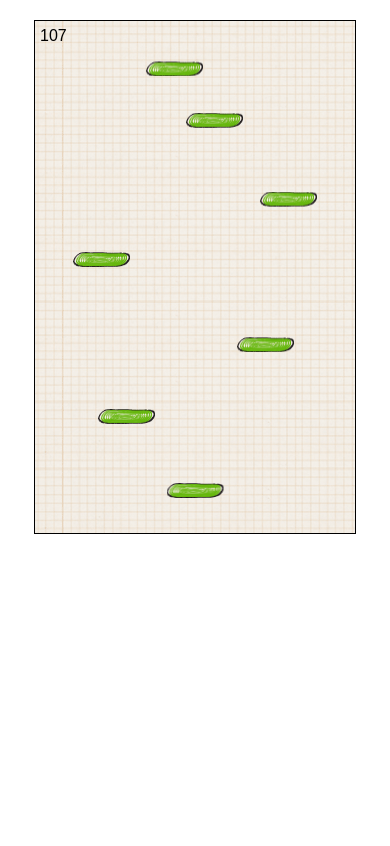
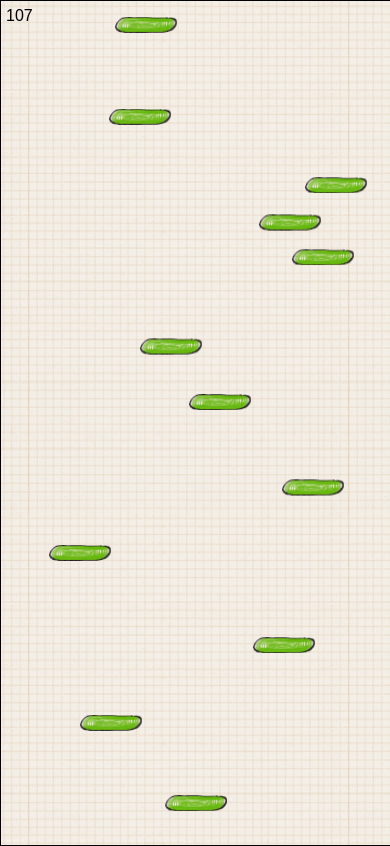
Before and after one commit to suprim-shrestha/Doodle-Jump, a plain HTML site: page index.html in a window 390 px wide. Drawn offline with Linux system fonts and the light colour scheme.

Commit message:
Introduce scale for responsive design

```diff
--- a/index.html
+++ b/index.html
@@ -7,7 +7,7 @@
     <link rel="stylesheet" href="styles/style.css" />
   </head>
   <body>
-    <canvas class="canvas" id="canvas" width="320px" height="512px"></canvas>
+    <canvas class="canvas" id="canvas"></canvas>
     <script src="scripts/util.js"></script>
     <script src="scripts/constants.js"></script>
     <script src="scripts/input.js"></script>
--- a/scripts/Doodler.js
+++ b/scripts/Doodler.js
@@ -13,13 +13,14 @@ class Doodler {
    * @param {number} width
    * @param {number} height
    */
-  constructor(x, y, width, height) {
+  constructor(x, y, width, height, jumpHeight) {
     this.x = x;
     this.y = y;
     this.width = width;
     this.height = height;
+    this.jumpHeight = jumpHeight;
     this.vx = 0;
-    this.vy = -JUMP_HEIGHT;
+    this.vy = -this.jumpHeight;
   }
 
   /**
@@ -37,8 +38,8 @@ class Doodler {
       image.height,
       this.x,
       this.y,
-      image.width,
-      image.height
+      this.width,
+      this.height
     );
 
     this.move();
@@ -81,7 +82,7 @@ class Doodler {
   }
 
   applyGravity() {
-    this.vy += GRAVITY;
+    this.vy += gravity;
     this.y += this.vy;
   }
 
@@ -92,7 +93,7 @@ class Doodler {
    */
   checkPlatformCollision(platform) {
     if (detectPlatformCollision(this, platform) && this.vy > 0) {
-      this.vy = -JUMP_HEIGHT;
+      this.vy = -this.jumpHeight;
     }
   }
 }
--- a/scripts/Platform.js
+++ b/scripts/Platform.js
@@ -28,8 +28,8 @@ class Platform {
       platformImage,
       1,
       1,
-      this.width,
-      this.height,
+      DEFAULT_PLATFORM_WIDTH,
+      DEFAULT_PLATFORM_HEIGHT,
       this.x,
       this.y,
       this.width,
--- a/scripts/index.js
+++ b/scripts/index.js
@@ -1,18 +1,35 @@
 const canvas = document.getElementById("canvas");
 const ctx = canvas.getContext("2d");
 
+// Get body's width and height and calculate scale
+let bodyWidth = window.innerWidth;
+let bodyHeight = window.innerHeight;
+canvas.width = bodyWidth > MAX_WIDTH ? MAX_WIDTH : bodyWidth;
+canvas.height = bodyHeight;
+let scale = bodyWidth / DEFAULT_WIDTH;
+let gravity = GRAVITY * scale;
+
 // Doodler's default size and position
-let doodlerWidth = 46;
-let doodlerHeight = 45;
+let doodlerWidth = DEFAULT_DOODLER_WIDTH * scale;
+let doodlerHeight = DEFAULT_DOODLER_HEIGHT * scale;
 let doodlerX = canvas.width / 2 - doodlerWidth / 2;
 let doodlerY = (canvas.height * 7) / 8 - doodlerHeight;
+let doodlerJumpHeight = JUMP_HEIGHT * scale;
 
-const doodler = new Doodler(doodlerX, doodlerY, doodlerWidth, doodlerHeight);
+const doodler = new Doodler(
+  doodlerX,
+  doodlerY,
+  doodlerWidth,
+  doodlerHeight,
+  doodlerJumpHeight
+);
 
 // Platform's default size
 let platformArray = [];
-let platformWidth = 57;
-let platformHeight = 15;
+let platformWidth = DEFAULT_PLATFORM_WIDTH * scale;
+let platformHeight = DEFAULT_PLATFORM_HEIGHT * scale;
+let minPlatformDistance = MIN_PLATFORM_DIFFERENCE * scale;
+let maxPlatformDistance = MAX_PLATFORM_DIFFERENCE * scale;
 
 let score = 0;
 let maxScore = 0;
@@ -24,7 +41,8 @@ let gameOver = false;
 function createPlatform() {
   const platformX = Math.floor(getRandomNum(0, canvas.width - platformWidth));
   const platformY =
-    platformArray[platformArray.length - 1].y - getRandomNum(30, 90);
+    platformArray[platformArray.length - 1].y -
+    getRandomNum(minPlatformDistance, maxPlatformDistance);
   platform = new Platform(platformX, platformY, platformWidth, platformHeight);
   platformArray.push(platform);
 }
@@ -63,7 +81,7 @@ function resetGame() {
   gameOver = false;
   doodler.x = doodlerX;
   doodler.y = doodlerY;
-  doodler.vy = -JUMP_HEIGHT;
+  doodler.vy = -doodlerJumpHeight;
   platformArray = [];
   createInitialPlatforms();
 }
--- a/styles/style.css
+++ b/styles/style.css
@@ -1,6 +1,11 @@
+* {
+  margin: 0;
+  padding: 0;
+}
+
 .canvas {
   display: block;
-  margin: 20px auto;
+  margin: 0 auto;
   border: 1px solid black;
   background: url(../assets/bck.png);
 }
```
